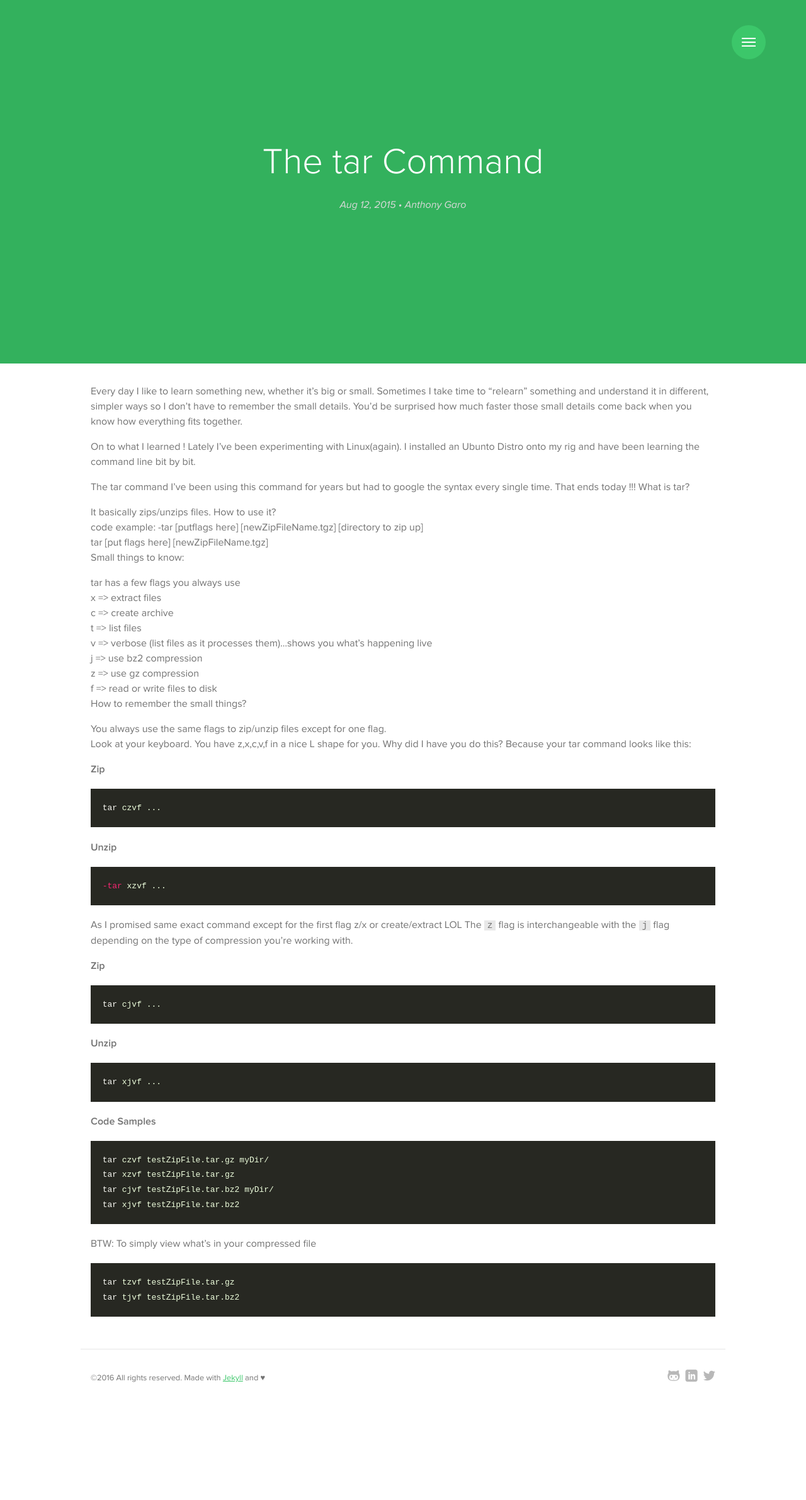
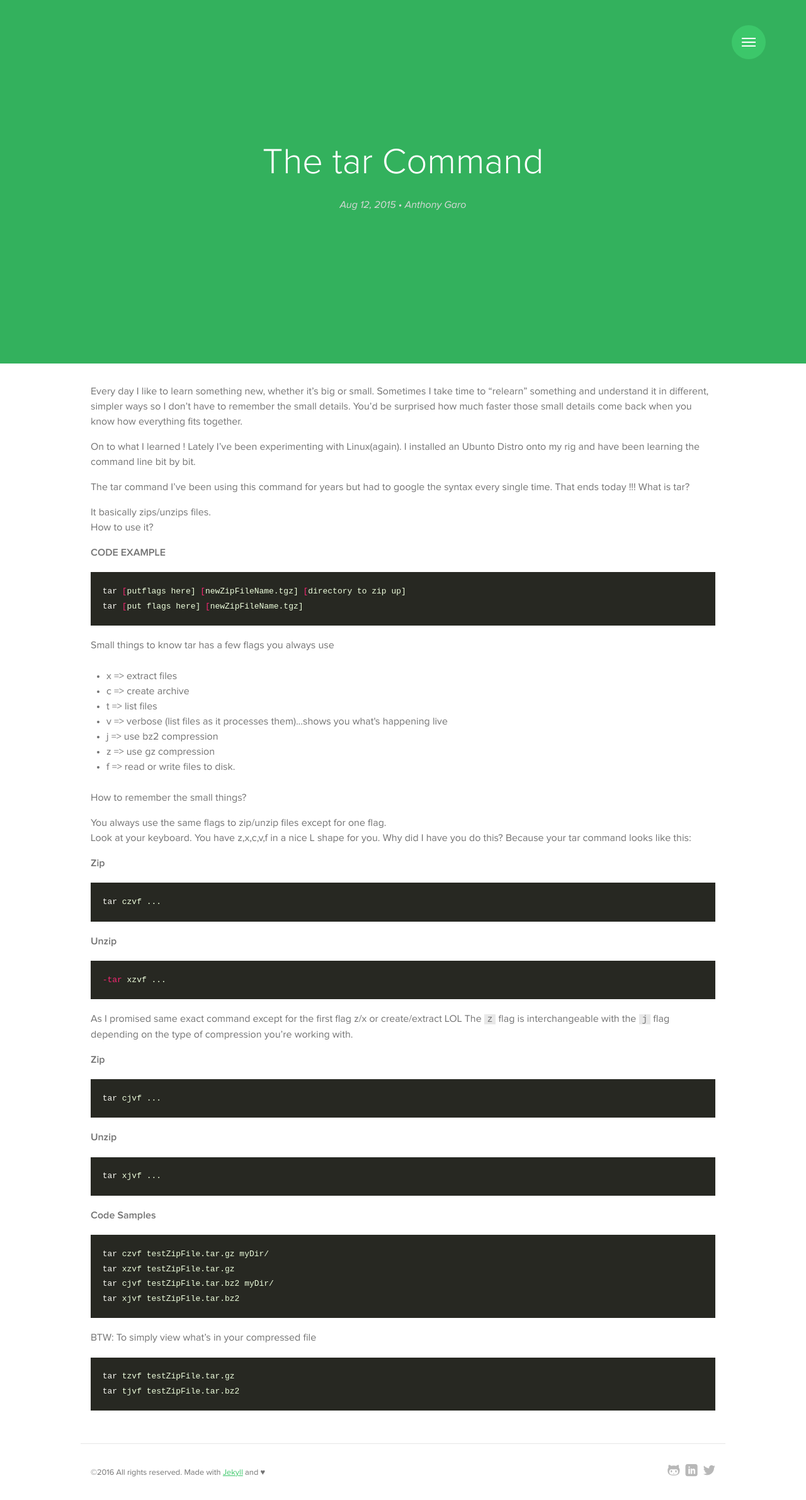
Before and after one commit to agaro1121/agaro1121.github.io, a Jekyll site: the page built from _posts/2015-08-12-the-tar-command.md, in a window 1280 px wide. Shown: the whole page at 63% size. Built offline with Jekyll 4.4.1, drawn with Linux system fonts in a browser that asks for light colours; some web fonts are replaced; Markdown is read by kramdown in place of the engine named in the settings.

Commit message:
enhancements

````diff
--- a/_posts/2015-08-12-the-tar-command.markdown
+++ b/_posts/2015-08-12-the-tar-command.md
@@ -13,8 +13,8 @@ blogger_orig_url: http://scarrediron.blogspot.com/2015/08/learning-unix.html
 ---
 
 Every day I like to learn something new, whether it's big or small. Sometimes I take time to "relearn"
-    something and understand it in different, simpler ways so I don't have to remember the small details. You'd be
-    surprised how much faster those small details come back when you know how everything fits together.
+something and understand it in different, simpler ways so I don't have to remember the small details. You'd be
+surprised how much faster those small details come back when you know how everything fits together.
 
 On to what I learned !
 Lately I've been experimenting with Linux(again). I installed an Ubunto Distro onto my rig and have been
@@ -25,21 +25,30 @@ The tar command
 I've been using this command for years but had to google the syntax every single time.
 That ends today !!!
 What is tar?
-- It basically zips/unzips files.
+
+* It basically zips/unzips files.
+
 How to use it?
-- code example:  -tar [putflags here] [newZipFileName.tgz] [directory to zip up]
-- tar [put flags here] [newZipFileName.tgz]
 
-Small things to know:
+**CODE EXAMPLE**
 
-- tar has a few flags you always use
-- x => extract files
-- c => create archive
-- t => list files
-- v => verbose (list files as it processes them)...shows you what's happening live
-- j => use bz2 compression
-- z => use gz compression
-- f => read or write files to disk
+```bash
+tar [putflags here] [newZipFileName.tgz] [directory to zip up]
+tar [put flags here] [newZipFileName.tgz]
+```
+
+Small things to know
+tar has a few flags you always use
+
+<ul class="mdlist">
+    <li>x => extract files</li>
+    <li>c => create archive</li>
+    <li>t => list files</li>
+    <li>v => verbose (list files as it processes them)...shows you what's happening live</li>
+    <li>j => use bz2 compression</li>
+    <li>z => use gz compression</li>
+    <li>f => read or write files to disk.</li>
+</ul>
 
 How to remember the small things?
 - You always use the same flags to zip/unzip files except for one flag.
--- a/_sass/base/_lists.scss
+++ b/_sass/base/_lists.scss
@@ -1,3 +1,9 @@
+.mdlist {
+  list-style-type: disc;
+  margin: 25px;
+  padding: 0;
+}
+
 ul,
 ol {
   list-style-type: none;
````
Also changed, not shown: 3 other files.
